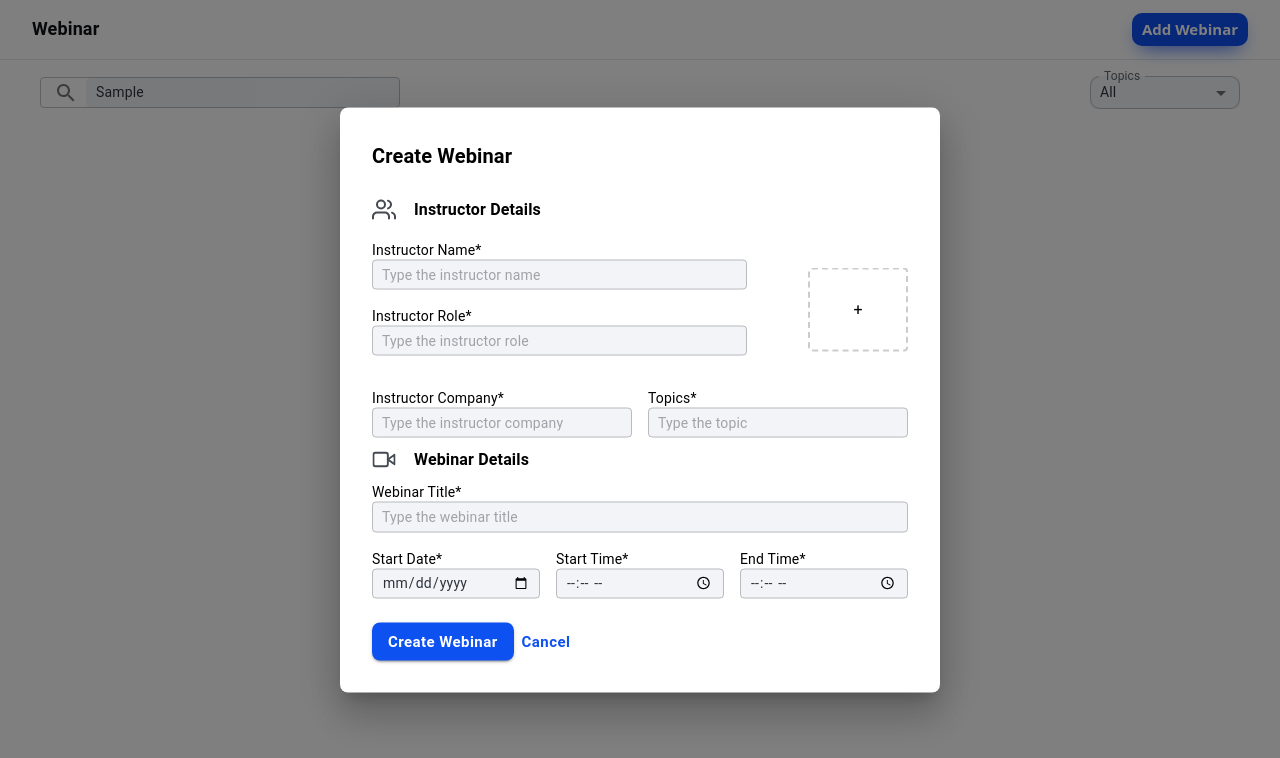
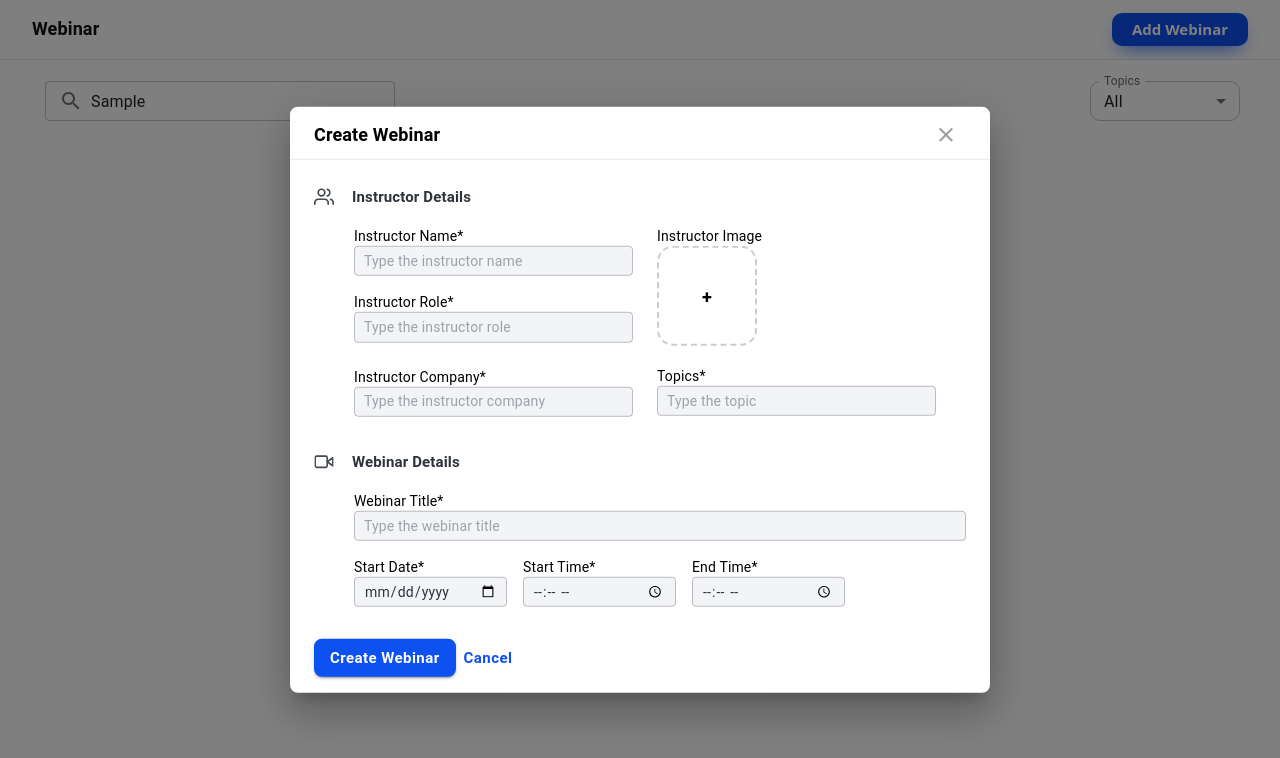
Before and after one commit to San1605/webinar, a React (Vite) app: page / in a window 1280 px wide. Both pictures are taken after typing "Sample" into the empty fields and a click on the button "Add Webinar". Shown: the top 758 px of the page. Built offline with nearby package versions, Linux system fonts and the light colour scheme.

Commit message:
solved time validation and css

```diff
--- a/package.json
+++ b/package.json
@@ -19,7 +19,8 @@
     "react-dom": "^18.3.1",
     "react-dropzone": "^14.2.3",
     "react-router-dom": "^6.26.0",
-    "tailwindcss": "^3.4.9"
+    "tailwindcss": "^3.4.9",
+    "uuid": "^10.0.0"
   },
   "devDependencies": {
     "@eslint/js": "^9.8.0",
--- a/src/App.css
+++ b/src/App.css
@@ -15,10 +15,17 @@
   font-size: 14px !important;
 } */
 
-.MuiInputBase-input.MuiOutlinedInput-input {
+.formBox .MuiInputBase-input.MuiOutlinedInput-input {
   padding: 5px 10px !important;
   background: #F2F4F8 !important;
-  border-radius: 6px !important;
+  border-radius: 10px !important;
   color: #2E333B !important;
   font-size: 14px !important;
+  fontSize:14px !important;
+  background:#F2F4F8 !important;
+
 }
+
+.HeaderBox .MuiInputBase-input.MuiOutlinedInput-input{
+  border-radius:12px !important;
+}
--- a/src/Components/Form.jsx
+++ b/src/Components/Form.jsx
@@ -1,26 +1,26 @@
 import React, { useContext, useState } from 'react';
 import { useDropzone } from 'react-dropzone';
-import Box from '@mui/material/Box';
-import Button from '@mui/material/Button';
-import Typography from '@mui/material/Typography';
-import Modal from '@mui/material/Modal';
-import TextField from '@mui/material/TextField';
+import { Box, Button, Typography, Modal, TextField, IconButton } from '@mui/material';
 import details from "../assets/details.svg";
 import webinar from "../assets/webinar.svg";
 import { webinarContext } from '../Context/GlobalContext';
 import { formatTime12Hour, getDayFromDate, parseTime12Hour } from '../Utils/Config';
+import { v4 as uuidv4 } from 'uuid';
+import CloseIcon from '@mui/icons-material/Close';
+
 
 const style = {
     position: 'absolute',
     top: '50%',
     left: '50%',
     transform: 'translate(-50%, -50%)',
-    width: { xs: '90%', sm: 600 },
-    maxHeight: '90vh',
+    width: { xs: '90%', sm: 700 },
+    maxHeight: '95vh',
     overflow: 'auto',
     bgcolor: 'background.paper',
     boxShadow: 24,
-    p: 4,
+    // px: 3,
+    py: 1,
     borderRadius: 2,
 };
 
@@ -34,7 +34,7 @@ const Form = ({ open, setOpen, webinarData = {} }) => {
 
     // State for storing form data
     const [webinarForm, setWebinarForm] = useState({
-        id: webinarData.id || Math.random(),
+        id: webinarData.id || uuidv4(),
         oratorName: webinarData.oratorName || "",
         oratorCompany: webinarData.oratorCompany || "",
         position: webinarData.position || "",
@@ -58,7 +58,29 @@ const Form = ({ open, setOpen, webinarData = {} }) => {
         if (!webinarForm.topicName) tempErrors.topicName = "Topics are required";
         if (!webinarForm.subtopicName) tempErrors.subtopicName = "Webinar Title is required";
         if (!webinarForm.date) tempErrors.date = "Start Date is required";
-        if (!webinarForm.timeSlot) tempErrors.timeSlot = "Time Slot is required";
+        const [startTime, endTime] = webinarForm.timeSlot.split(" - ");
+        console.log(startTime, endTime)
+        if (!endTime || endTime === "" || endTime?.includes("NaN")) {
+            tempErrors.endTime = "End Time is required";
+        }
+        if (!startTime || startTime === "" || startTime?.includes("NaN")) {
+            tempErrors.startTime = "Start Time is required";
+        } else {
+            const startDateTime = new Date(`${webinarForm.date} ${parseTime12Hour(startTime)}`);
+            if (startDateTime < new Date()) {
+                tempErrors.startTime = "Start time cannot be in the past";
+            }
+        }
+
+        if (!endTime || endTime === "" || endTime?.includes("NaN")) {
+            tempErrors.endTime = "End Time is required";
+        } else if (startTime) {
+            const startDateTime = new Date(`${webinarForm.date} ${parseTime12Hour(startTime)}`);
+            const endDateTime = new Date(`${webinarForm.date} ${parseTime12Hour(endTime)}`);
+            if (endDateTime <= startDateTime) {
+                tempErrors.endTime = "End time must be after start time";
+            }
+        }
         setErrors(tempErrors);
         return Object.keys(tempErrors).length === 0;
     };
@@ -97,18 +119,37 @@ const Form = ({ open, setOpen, webinarData = {} }) => {
             onClose={handleClose}
             aria-labelledby="modal-modal-title"
         >
-            <Box sx={style}>
-                <Typography id="modal-modal-title" variant="h6" component="h2" sx={{ mb: 3, fontWeight: 600 }}>
+            <Box className="formBox" sx={style}>
+                <Box sx={{
+                    display: 'flex',
+                    justifyContent: 'space-between',
+                    alignItems: 'center',
+                    mb: 3,
+                    pb: 0.5,
+                    px: 3,
+                    borderBottom: "1px solid #E3E7EC"
+                }}>
+                    <Typography id="modal-modal-title" variant="h6" component="h2" sx={{ fontWeight: 600, fontSize: "18px" }}>
                         {webinarData.id ? 'Edit Webinar' : 'Create Webinar'}
                     </Typography>
-
-                <Box sx={{ display: 'flex', alignItems: 'center', mb: 2, gap: "10px" }}>
-                    <img src={details} alt="Details Icon" style={{ marginRight: '8px', width: '24px', height: '24px' }} />
-                    <Typography variant="subtitle1" sx={{ fontWeight: 600 }}>Instructor Details</Typography>
+                    <IconButton
+                        aria-label="close"
+                        onClick={handleClose}
+                        sx={{
+                            color: (theme) => theme.palette.grey[500],
+                        }}
+                    >
+                        <CloseIcon />
+                    </IconButton>
                 </Box>
 
-                <Box sx={{ display: 'flex', justifyContent: 'space-between', alignItems: 'center', gap: 3, mb: 1, flexDirection: { xs: 'column', sm: 'row', width: "100%" } }}>
-                    <Box sx={{ display: 'flex', gap: 2, mb: 2, flexDirection: { xs: 'column', sm: 'column', width: "70%" } }}>
+                <Box sx={{ display: 'flex', alignItems: 'center', mb: 2, gap: "10px", px: 3 }}>
+                    <img src={details} alt="Details Icon" style={{ marginRight: '8px', width: '20px', height: '20px' }} />
+                    <Typography variant="subtitle1" sx={{ fontWeight: 600, color: "#2E333B", fontSize: 15 }}>Instructor Details</Typography>
+                </Box>
+
+                <Box sx={{ display: 'flex', justifyContent: 'flex-start', alignItems: 'flex-start', gap: 3, mb: 1, px: 3, ml: 5, flexDirection: { xs: 'row', sm: 'row', width: "90%" } }}>
+                    <Box sx={{ display: 'flex', height: "100%", gap: 2, mb: 2, flexDirection: { xs: 'column', sm: 'column', width: "50%" } }}>
                         <Box sx={{ flex: 1 }}>
                             <Typography variant="body2">Instructor Name*</Typography>
                             <TextField
@@ -133,28 +174,7 @@ const Form = ({ open, setOpen, webinarData = {} }) => {
                                 sx={{ '& .MuiOutlinedInput-root': { backgroundColor: '#f5f5f5' } }}
                             />
                         </Box>
-                    </Box>
-                    <Box {...getRootProps()} sx={{
-                        border: '2px dashed #ccc',
-                        borderRadius: 1,
-                        height: 84,
-                        display: 'flex',
-                        alignItems: 'center',
-                        justifyContent: 'center',
-                        width: { xs: '100%', sm: 100 },
-                        cursor: 'pointer',
-                        objectFit: 'cover',
-                        padding: 0
-                    }}>
-                        <input {...getInputProps()} />
-                        {instructorImage ? (
-                            <img src={instructorImage} alt="Instructor" style={{ objectFit: 'cover', maxWidth: '100%', maxHeight: '100%' }} />
-                        ) : (
-                            <Typography>+</Typography>
-                        )}
-                    </Box>
-                </Box>
-                <Box sx={{ display: 'flex', gap: 2, mb: 1, flexDirection: { xs: 'column', sm: 'row' } }}>
+                        {/* <Box sx={{ display: 'flex', gap: 2, mb: 1, px: 3, ml: 5, flexDirection: { xs: 'column', sm: 'row' } }}> */}
                         <Box sx={{ flex: 1 }}>
                             <Typography variant="body2">Instructor Company*</Typography>
                             <TextField
@@ -167,7 +187,35 @@ const Form = ({ open, setOpen, webinarData = {} }) => {
                                 sx={{ '& .MuiOutlinedInput-root': { backgroundColor: '#f5f5f5' } }}
                             />
                         </Box>
+
+                        {/* </Box> */}
+                    </Box>
+                    <Box sx={{ display: 'flex', alignContent: "space-between", height: "100%", gap: 2, justifyContent: "flex-start", width: "50%", flexDirection: { xs: 'column', sm: 'column' } }}>
+
                         <Box sx={{ flex: 1 }}>
+                            <Typography variant="body2">Instructor Image</Typography>
+                            <Box {...getRootProps()} sx={{
+                                border: '2px dashed #ccc',
+                                borderRadius: 4,
+                                height: 100,
+                                display: 'flex',
+                                alignItems: 'center',
+                                justifyContent: 'center',
+                                width: { xs: '100%', sm: 100 },
+                                cursor: 'pointer',
+                                objectFit: 'cover',
+                                padding: 0,
+                            }}>
+                                <input {...getInputProps()} />
+                                {instructorImage ? (
+                                    <img src={instructorImage} alt="Instructor" style={{ objectFit: 'cover', maxWidth: '100%', maxHeight: '100%' }} />
+                                ) : (
+                                    <Typography sx={{ fontWeight: 600, fontSize: 18 }}>+</Typography>
+                                )}
+                            </Box>
+                        </Box>
+
+                        <Box sx={{ flex: 1, mt: 0.5 }}>
                             <Typography variant="body2">Topics*</Typography>
                             <TextField
                                 fullWidth
@@ -180,13 +228,15 @@ const Form = ({ open, setOpen, webinarData = {} }) => {
                             />
                         </Box>
                     </Box>
-
-                <Box sx={{ display: 'flex', alignItems: 'center', mb: 1, gap: "10px" }}>
-                    <img src={webinar} alt="Webinar Icon" style={{ marginRight: '8px', width: '24px', height: '24px' }} />
-                    <Typography variant="subtitle1" sx={{ fontWeight: 600 }}>Webinar Details</Typography>
                 </Box>
 
-                <Box sx={{ mb: 2 }}>
+
+                <Box sx={{ display: 'flex', alignItems: 'center', px: 3, mb: 2, mt: 2, gap: "10px" }}>
+                    <img src={webinar} alt="Webinar Icon" style={{ marginRight: '8px', width: '20px', height: '20px' }} />
+                    <Typography variant="subtitle1" sx={{ fontWeight: 600, color: "#2E333B", fontSize: 15 }}>Webinar Details</Typography>
+                </Box>
+
+                <Box sx={{ mb: 2, px: 3, ml: 5 }}>
                     <Typography variant="body2">Webinar Title*</Typography>
                     <TextField
                         fullWidth
@@ -199,8 +249,8 @@ const Form = ({ open, setOpen, webinarData = {} }) => {
                     />
                 </Box>
 
-                <Box sx={{ display: 'flex', gap: 2, mb: 2, flexDirection: { xs: 'column', sm: 'row' } }}>
-                    <Box sx={{ flex: 1 }}>
+                <Box sx={{ display: 'flex', ml: 5, gap: 2, mb: 2, px: 3, flexDirection: { xs: 'column', sm: 'row' } }}>
+                    <Box sx={{ flex: 1, maxWidth: "25%" }}>
                         <Typography variant="body2">Start Date*</Typography>
                         <TextField
                             fullWidth
@@ -213,9 +263,15 @@ const Form = ({ open, setOpen, webinarData = {} }) => {
                             error={!!errors.date}
                             helperText={errors.date}
                             sx={{ '& .MuiOutlinedInput-root': { backgroundColor: '#f5f5f5' } }}
+                            InputProps={{
+                                inputProps: {
+                                    min: new Date().toISOString().split("T")[0]
+                                }
+                            }}
                         />
+
                     </Box>
-                    <Box sx={{ flex: 1 }}>
+                    <Box sx={{ flex: 1, maxWidth: "25%" }}>
                         <Typography variant="body2">Start Time*</Typography>
                         <TextField
                             fullWidth
@@ -230,12 +286,12 @@ const Form = ({ open, setOpen, webinarData = {} }) => {
                                     timeSlot: `${newStartTime12} - ${formatTime12Hour(endTime24)}`
                                 });
                             }}
-                            error={!!errors.timeSlot}
-                            helperText={errors.timeSlot && "Start Time is required"}
+                            error={!!errors.startTime}
+                            helperText={errors.startTime}
                             sx={{ '& .MuiOutlinedInput-root': { backgroundColor: '#f5f5f5' } }}
                         />
                     </Box>
-                    <Box sx={{ flex: 1 }}>
+                    <Box sx={{ flex: 1, maxWidth: "25%" }}>
                         <Typography variant="body2">End Time*</Typography>
                         <TextField
                             fullWidth
@@ -250,14 +306,14 @@ const Form = ({ open, setOpen, webinarData = {} }) => {
                                     timeSlot: `${formatTime12Hour(startTime24)} - ${newEndTime12}`
                                 });
                             }}
-                            error={!!errors.timeSlot}
-                            helperText={errors.timeSlot && "End Time is required"}
+                            error={!!errors.endTime}
+                            helperText={errors.endTime}
                             sx={{ '& .MuiOutlinedInput-root': { backgroundColor: '#f5f5f5' } }}
                         />
                     </Box>
                 </Box>
 
-                <Box sx={{ mt: 3, display: 'flex', justifyContent: 'flex-start' }}>
+                <Box sx={{ mt: 4, mb: 1, display: 'flex', px: 3, justifyContent: 'flex-start' }}>
                     <Button
                         variant="contained"
                         sx={{
@@ -290,6 +346,9 @@ const Form = ({ open, setOpen, webinarData = {} }) => {
                 </Box>
             </Box>
         </Modal >
+
+
+
     );
 };
 
--- a/src/Components/Header.jsx
+++ b/src/Components/Header.jsx
@@ -59,6 +59,7 @@ const Header = () => {
 
     return (
         <Box
+        className="HeaderBox"
             sx={{
                 display: 'flex',
                 alignItems: 'center',
@@ -66,7 +67,8 @@ const Header = () => {
                 p: 2,
                 gap: 2,
                 width: "100%",
-                px: 5
+                px: 5,
+                background: "white",
                 // padding: "2px 8px"
             }}
         >
@@ -75,9 +77,10 @@ const Header = () => {
                 variant="outlined"
                 placeholder="Search..."
                 size="small"
+                borderRadius={14}
                 value={query}
                 onChange={(e) => setQuery(e.target.value)}
-                sx={{ width: "30%", minWidth: 200, borderRadius: "10px" }}
+                sx={{ width: "30%", minWidth: 200, borderRadius: "20px", backgroundColor: "white", padding: "5px" }}
                 InputProps={{
                     startAdornment: (
                         <InputAdornment position="start">
--- a/src/Components/Navbar.jsx
+++ b/src/Components/Navbar.jsx
@@ -18,7 +18,7 @@ const Navbar = () => {
                     color: '#fff',
                     boxShadow: '0px 8px 20px -8px #0E51F1',
                     borderRadius: "10px",
-                    padding: "5px 10px",
+                    padding: "5px 20px",
                     fontSize: "15px",
                     fontWeight: 600,
                 }}
--- a/src/Components/WebinarPage.jsx
+++ b/src/Components/WebinarPage.jsx
@@ -28,7 +28,7 @@ const WebinarPage = () => {
         <>
          {/* Main container for the page */}
             <div className="p-4 sm:p-4 md:p-6 overflow-y-auto h-[calc(100vh_-_60px)]">
-                <div className="grid grid-cols-1 sm:grid-cols-2 lg:grid-cols-3 xl:grid-cols-3 gap-4 sm:gap-6">
+                <div className="grid grid-cols-1 sm:grid-cols-1 lg:grid-cols-3 xl:grid-cols-3 gap-4 sm:gap-6">
                     {filteredList?.map((webinar, index) => (
                         <div key={index} className="flex justify-center">
                             <WebinarCard
```
Also changed, not shown: 1 other file (tests, documents, lock files or other folders). Lines whose indentation alone changed are shown as unchanged.
